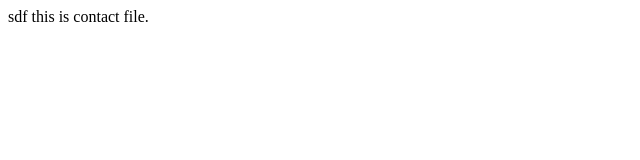
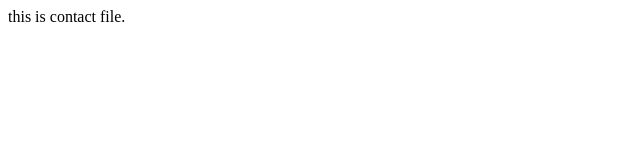
Before and after one commit to skunal2212/git-learning-tuts-mood, a plain HTML site: page contact.html in a window 1280 px wide. Shown: the full height of the page, 0-640 px from the left. Drawn offline with Linux system fonts and the light colour scheme.

Commit message:
solve bugs in contact file

```diff
--- a/contact.html
+++ b/contact.html
@@ -6,6 +6,6 @@
     <title>Contact </title>
 </head>
 <body>
-sdf    this is contact file.
+        this is contact file.
 </body>
 </html>
```
